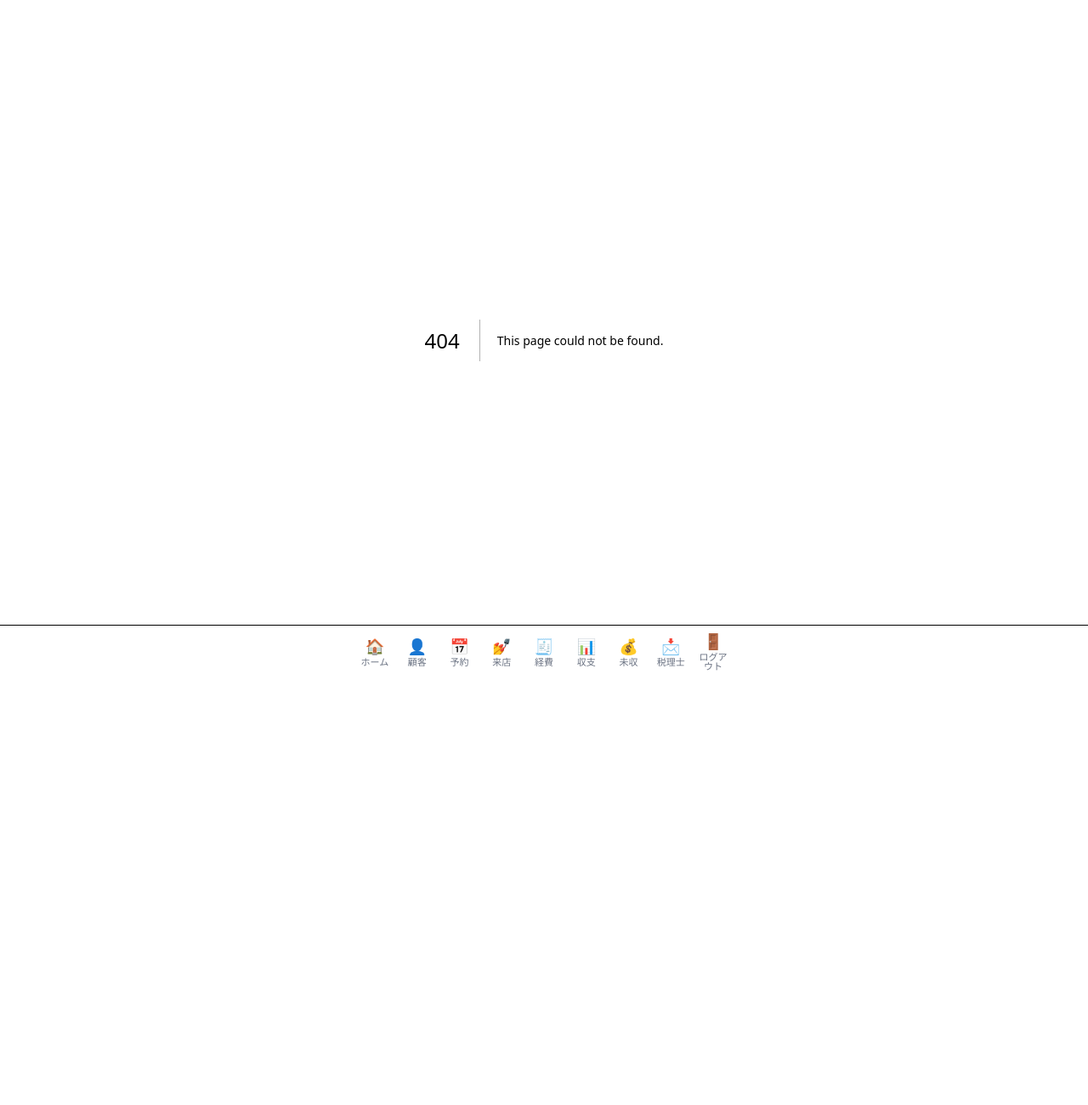
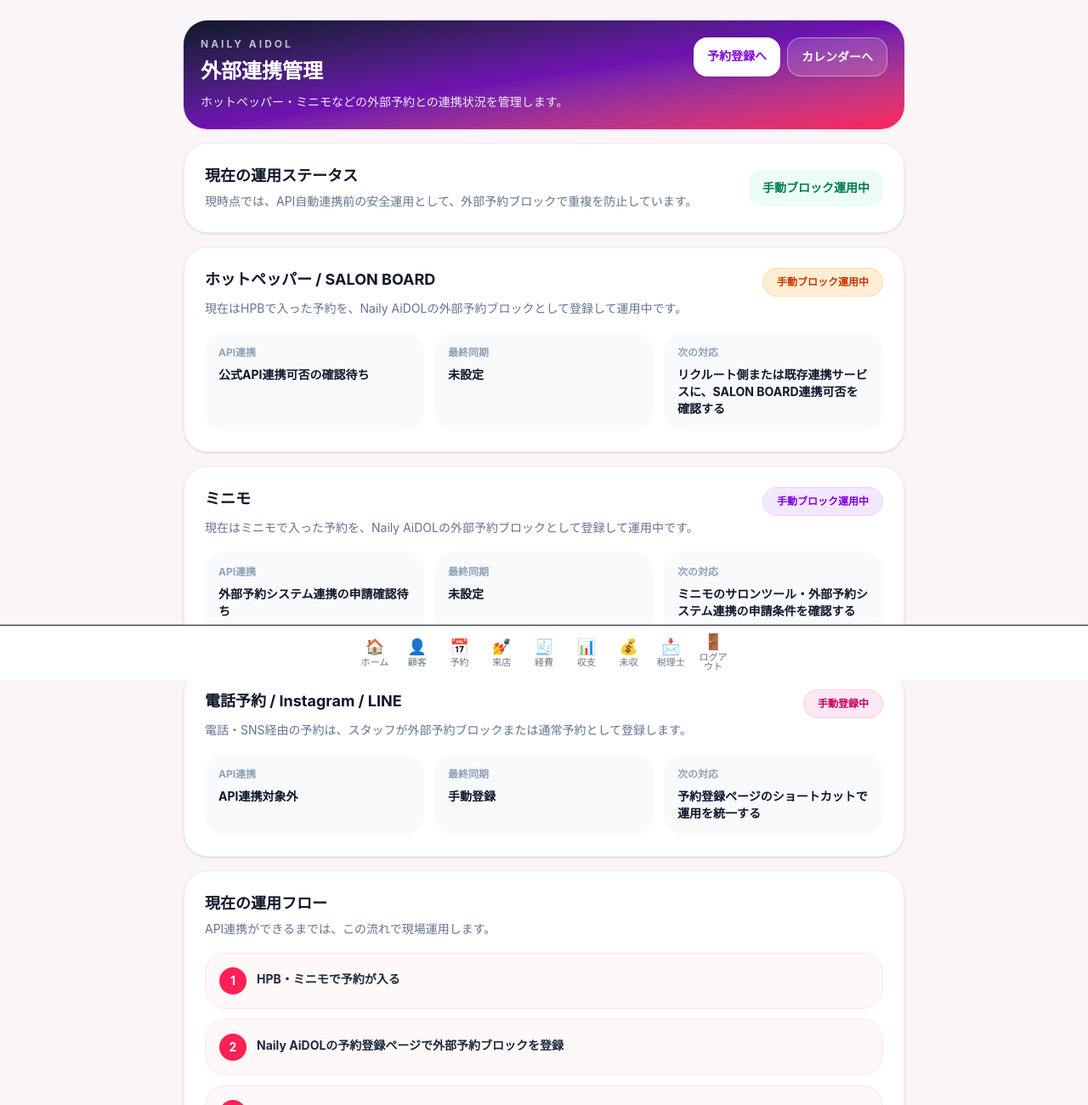
Before and after one commit to madeo2222-coder/Aily-nail-kartte, a Next.js app: page /settings/external-connections in a window 1280 px wide. Before the commit this address had no page. Shown: the top 1300 px of the page at 85% size. Before the commit the page ends 800 px from the top, so only its background shows below. Built offline with nearby package versions, Linux system fonts and the light colour scheme.

Commit message:
Add external connections management page

```diff
--- /dev/null
+++ b/app/settings/external-connections/page.tsx
@@ -0,0 +1,196 @@
+import Link from "next/link";
+
+export const dynamic = "force-dynamic";
+
+type ConnectionStatus = {
+  name: string;
+  status: string;
+  statusColor: string;
+  apiStatus: string;
+  lastSync: string;
+  memo: string;
+  nextAction: string;
+};
+
+const connections: ConnectionStatus[] = [
+  {
+    name: "ホットペッパー / SALON BOARD",
+    status: "手動ブロック運用中",
+    statusColor: "bg-orange-100 text-orange-700 border-orange-200",
+    apiStatus: "公式API連携可否の確認待ち",
+    lastSync: "未設定",
+    memo: "現在はHPBで入った予約を、Naily AiDOLの外部予約ブロックとして登録して運用中です。",
+    nextAction: "リクルート側または既存連携サービスに、SALON BOARD連携可否を確認する",
+  },
+  {
+    name: "ミニモ",
+    status: "手動ブロック運用中",
+    statusColor: "bg-purple-100 text-purple-700 border-purple-200",
+    apiStatus: "外部予約システム連携の申請確認待ち",
+    lastSync: "未設定",
+    memo: "現在はミニモで入った予約を、Naily AiDOLの外部予約ブロックとして登録して運用中です。",
+    nextAction: "ミニモのサロンツール・外部予約システム連携の申請条件を確認する",
+  },
+  {
+    name: "電話予約 / Instagram / LINE",
+    status: "手動登録中",
+    statusColor: "bg-pink-100 text-pink-700 border-pink-200",
+    apiStatus: "API連携対象外",
+    lastSync: "手動登録",
+    memo: "電話・SNS経由の予約は、スタッフが外部予約ブロックまたは通常予約として登録します。",
+    nextAction: "予約登録ページのショートカットで運用を統一する",
+  },
+];
+
+const operationSteps = [
+  "HPB・ミニモで予約が入る",
+  "Naily AiDOLの予約登録ページで外部予約ブロックを登録",
+  "カレンダー上でHPB・ミニモ・休憩・店休日を色分け表示",
+  "顧客マイページ予約との重複を防止",
+  "将来、APIまたは外部連携が可能になれば自動同期へ移行",
+];
+
+export default function ExternalConnectionsPage() {
+  return (
+    <main className="min-h-screen bg-rose-50/40">
+      <div className="mx-auto max-w-4xl space-y-4 p-4 pb-24 sm:p-6">
+        <section className="overflow-hidden rounded-[28px] bg-gradient-to-br from-slate-900 via-purple-800 to-rose-500 p-5 text-white shadow-sm">
+          <div className="flex flex-col gap-3 sm:flex-row sm:items-start sm:justify-between">
+            <div>
+              <p className="text-xs font-bold tracking-[0.25em] text-white/70">
+                NAILY AIDOL
+              </p>
+              <h1 className="mt-2 text-2xl font-bold">外部連携管理</h1>
+              <p className="mt-2 text-sm leading-6 text-white/90">
+                ホットペッパー・ミニモなどの外部予約との連携状況を管理します。
+              </p>
+            </div>
+
+            <div className="flex flex-wrap gap-2">
+              <Link
+                href="/reservations/new"
+                className="rounded-2xl bg-white px-4 py-3 text-sm font-bold text-purple-700 shadow"
+              >
+                予約登録へ
+              </Link>
+
+              <Link
+                href="/reservations/calendar"
+                className="rounded-2xl border border-white/40 bg-white/15 px-4 py-3 text-sm font-bold text-white backdrop-blur"
+              >
+                カレンダーへ
+              </Link>
+            </div>
+          </div>
+        </section>
+
+        <section className="rounded-[28px] border border-rose-100 bg-white p-4 shadow-sm sm:p-6">
+          <div className="flex flex-col gap-2 sm:flex-row sm:items-center sm:justify-between">
+            <div>
+              <h2 className="text-lg font-bold text-slate-900">
+                現在の運用ステータス
+              </h2>
+              <p className="mt-1 text-sm leading-6 text-slate-500">
+                現時点では、API自動連携前の安全運用として、外部予約ブロックで重複を防止しています。
+              </p>
+            </div>
+
+            <div className="rounded-2xl bg-emerald-50 px-4 py-3 text-sm font-bold text-emerald-700">
+              手動ブロック運用中
+            </div>
+          </div>
+        </section>
+
+        <section className="grid gap-4">
+          {connections.map((connection) => (
+            <div
+              key={connection.name}
+              className="rounded-[28px] border border-rose-100 bg-white p-4 shadow-sm sm:p-6"
+            >
+              <div className="flex flex-col gap-3 sm:flex-row sm:items-start sm:justify-between">
+                <div>
+                  <h2 className="text-lg font-bold text-slate-900">
+                    {connection.name}
+                  </h2>
+                  <p className="mt-2 text-sm leading-6 text-slate-500">
+                    {connection.memo}
+                  </p>
+                </div>
+
+                <div
+                  className={`inline-flex w-fit rounded-full border px-4 py-2 text-xs font-bold ${connection.statusColor}`}
+                >
+                  {connection.status}
+                </div>
+              </div>
+
+              <div className="mt-4 grid gap-3 sm:grid-cols-3">
+                <div className="rounded-3xl bg-slate-50 p-4">
+                  <div className="text-xs font-bold text-slate-400">
+                    API連携
+                  </div>
+                  <div className="mt-2 text-sm font-bold text-slate-900">
+                    {connection.apiStatus}
+                  </div>
+                </div>
+
+                <div className="rounded-3xl bg-slate-50 p-4">
+                  <div className="text-xs font-bold text-slate-400">
+                    最終同期
+                  </div>
+                  <div className="mt-2 text-sm font-bold text-slate-900">
+                    {connection.lastSync}
+                  </div>
+                </div>
+
+                <div className="rounded-3xl bg-slate-50 p-4">
+                  <div className="text-xs font-bold text-slate-400">
+                    次の対応
+                  </div>
+                  <div className="mt-2 text-sm font-bold leading-5 text-slate-900">
+                    {connection.nextAction}
+                  </div>
+                </div>
+              </div>
+            </div>
+          ))}
+        </section>
+
+        <section className="rounded-[28px] border border-rose-100 bg-white p-4 shadow-sm sm:p-6">
+          <h2 className="text-lg font-bold text-slate-900">現在の運用フロー</h2>
+          <p className="mt-1 text-sm leading-6 text-slate-500">
+            API連携ができるまでは、この流れで現場運用します。
+          </p>
+
+          <div className="mt-4 space-y-3">
+            {operationSteps.map((step, index) => (
+              <div
+                key={step}
+                className="flex gap-3 rounded-3xl border border-rose-100 bg-rose-50/50 p-4"
+              >
+                <div className="flex h-8 w-8 shrink-0 items-center justify-center rounded-full bg-rose-500 text-sm font-bold text-white">
+                  {index + 1}
+                </div>
+                <div className="text-sm font-bold leading-7 text-slate-800">
+                  {step}
+                </div>
+              </div>
+            ))}
+          </div>
+        </section>
+
+        <section className="rounded-[28px] border border-amber-100 bg-amber-50 p-4 shadow-sm sm:p-6">
+          <h2 className="text-lg font-bold text-amber-900">
+            次に確認すること
+          </h2>
+          <div className="mt-3 space-y-2 text-sm leading-6 text-amber-800">
+            <p>・HPB / SALON BOARD が外部APIまたは連携サービス経由で接続可能か確認</p>
+            <p>・ミニモの外部予約システム連携の申請条件を確認</p>
+            <p>・認証情報やAPIキーが取得できる場合のみ、DB設計と同期処理へ進む</p>
+            <p>・取得できない場合は、CSV取込またはメール通知取込を代替案として検討</p>
+          </div>
+        </section>
+      </div>
+    </main>
+  );
+}
```
